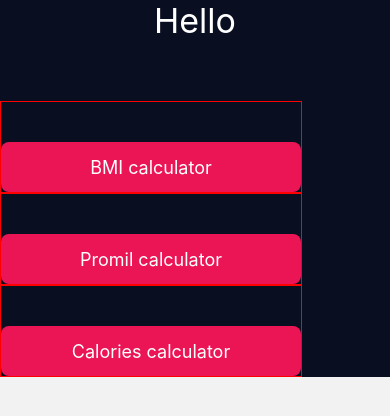
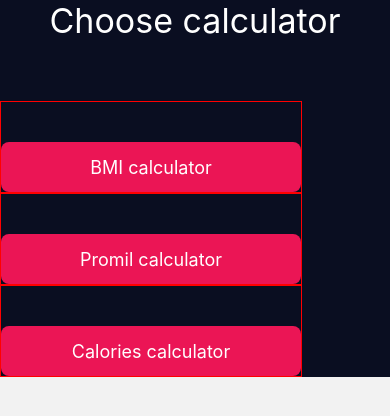
Before and after one commit to wojciechkurzak/psi-project, a React Native app: screen /Home in a window 390 px wide. Shown: the top 416 px of the page. Built offline with nearby package versions, Linux system fonts and the light colour scheme.

Commit message:
Change home screen text

```diff
--- a/screens/HomeScreen.jsx
+++ b/screens/HomeScreen.jsx
@@ -5,7 +5,7 @@
 const HomeScreen = () => {
 	return (
 		<View style={styles.container}>
-			<Text style={styles.text}>Hello</Text>
+			<Text style={styles.text}>Choose calculator</Text>
 			<NavigationButton text="BMI calculator" route="Bmi" />
 			<NavigationButton text="Promil calculator" route="Promil" />
 			<NavigationButton text="Calories calculator" route="Calories" />
```
